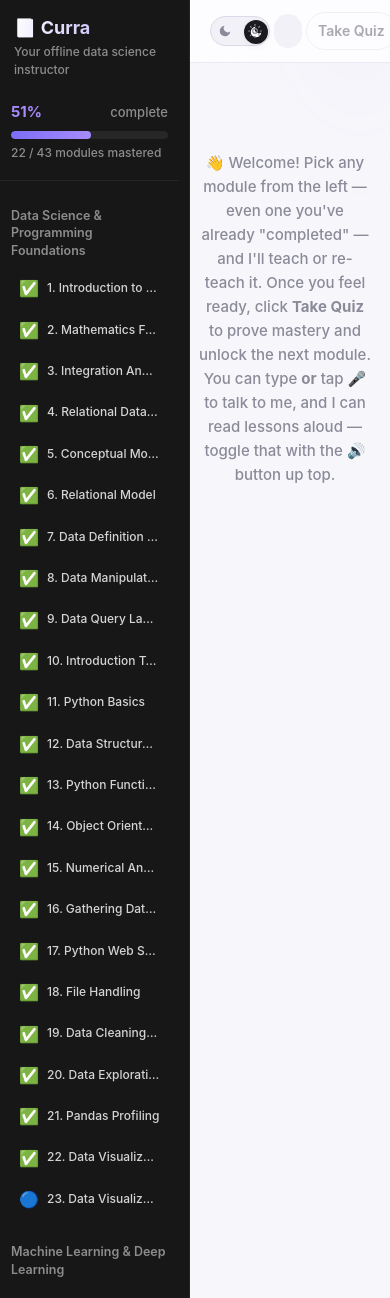
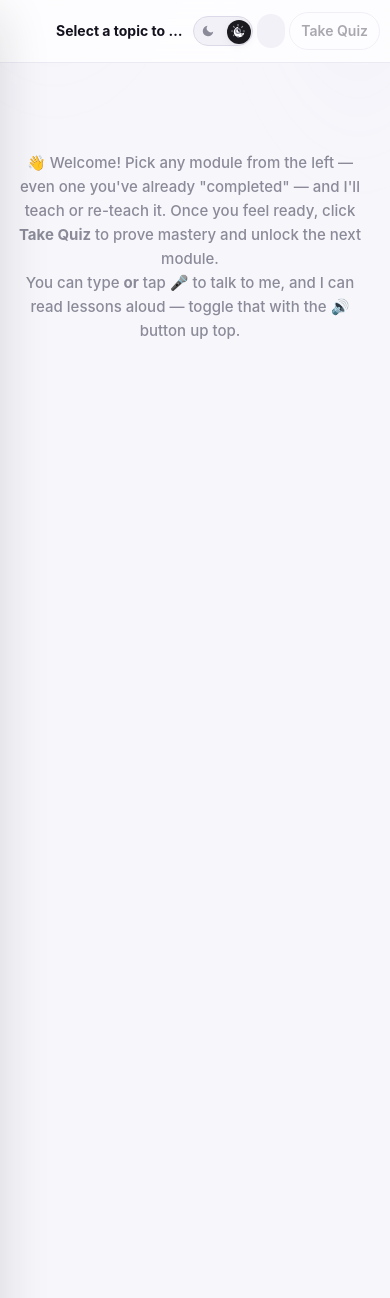
Before and after one commit to mickikemz/curriculum-tutor, a Flask app: page / in a window 390 px wide. Shown: the top 1298 px of the page. Run offline with Flask 3, Linux system fonts and the light colour scheme; data comes from the database, SQL or seed files in the repository; some libraries are stand-ins or nearby versions.

```diff
--- a/static/style.css
+++ b/static/style.css
@@ -3119,10 +3040,39 @@ hr {
     min-height: 0;
   }
 
+  .sidebar-toggle-btn {
+    display: inline-flex;
+  }
+
   .sidebar {
-    width: 240px;
-
-    flex-basis: 240px;
+    position: fixed;
+
+    top: 0;
+    left: 0;
+
+    z-index: 56;
+
+    width: 82vw;
+    max-width: 300px;
+
+    height: 100vh;
+    height: 100dvh;
+
+    flex-basis: auto;
+
+    transform: translateX(-100%);
+
+    transition: transform 0.25s ease;
+
+    box-shadow: var(--shadow-lg);
+  }
+
+  .sidebar.open {
+    transform: translateX(0);
+  }
+
+  .main {
+    width: 100%;
   }
 
   .brand {
@@ -3147,7 +3097,7 @@ hr {
   .topbar {
     min-height: 60px;
 
-    padding: 12px 14px;
+    padding: 12px 14px 12px 62px;
 
     gap: 10px;
   }
@@ -3275,17 +3225,15 @@ hr {
    RESPONSIVE — SMALL MOBILE
    ================================================================ */
 
+/*
+   The sidebar stays off-canvas (from the 700px block above) — no
+   width/flex-basis overrides needed here anymore since it's not
+   permanently occupying layout space. Its own internal width
+   (82vw, max 300px) already adapts down naturally on narrow
+   screens without extra rules.
+*/
+
 @media (max-width: 520px) {
-  :root {
-    --sidebar-width: 210px;
-  }
-
-  .sidebar {
-    width: 210px;
-
-    flex-basis: 210px;
-  }
-
   .brand {
     padding: 16px 14px 8px;
   }
@@ -3352,6 +3300,7 @@ hr {
   .topbar {
     padding-left: 10px;
     padding-right: 10px;
+    padding-left: 56px;
   }
 
   .topbar-actions {
@@ -3404,16 +3353,6 @@ hr {
    ================================================================ */
 
 @media (max-width: 400px) {
-  :root {
-    --sidebar-width: 190px;
-  }
-
-  .sidebar {
-    width: 190px;
-
-    flex-basis: 190px;
-  }
-
   .brand h1 {
     font-size: 18px;
   }
```
Also changed, not shown: other parts of static/style.css (+82 -161 lines).
